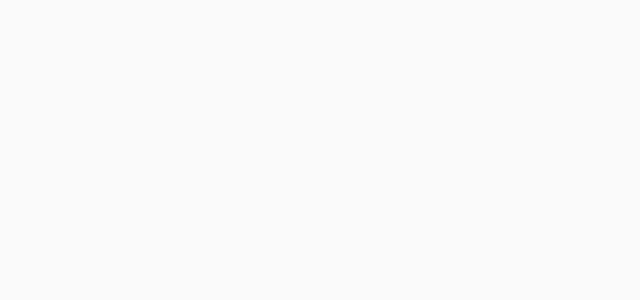
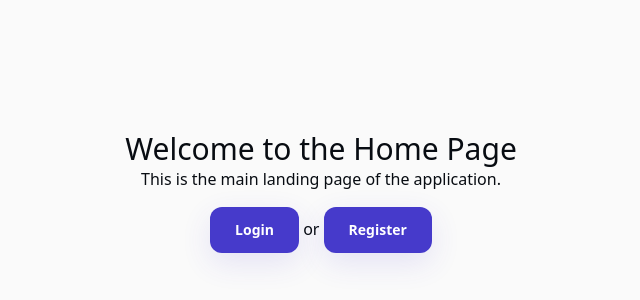
Before and after one commit to Fortunate-ak/Badge, a React app in the folder frontend/: page / in a window 1280 px wide. Before the commit this address had no page. Shown: the part 208-508 px from the top of the page, without its empty margins (319-959 px from the left). Built offline with nearby package versions, Linux system fonts and the light colour scheme; no server answers; the HTML template or start-up script is replaced by a standard one; a web font is replaced by a local one.

Commit message:
feat: add HomePage component and update routing in App; fix navigation in Login; enhance Dashboard layout

```diff
--- a/frontend/src/App.tsx
+++ b/frontend/src/App.tsx
@@ -4,18 +4,18 @@ import { Route, Routes } from 'react-router'
 import ApplicantRoutes from './pages/applicant'
 import OpportunityRoutes from './pages/opportunity'
 import AuthRoutes from './pages/auth'
+import HomePage from './pages/home'
 
 
 function App() {
 
   return (
       <Routes>
-        {/*<Route path="/" element={<Myapp />} />*/}
+        <Route path="/" element={<HomePage />} />
         <Route element={<DashboardLayout />}>
-        {ApplicantRoutes()}
-        {OpportunityRoutes()}
-      </Route>
-
+          {ApplicantRoutes()}
+          {OpportunityRoutes()}
+        </Route>
       {AuthRoutes()}
 
     </Routes>
--- a/frontend/src/pages/auth/login.tsx
+++ b/frontend/src/pages/auth/login.tsx
@@ -17,7 +17,7 @@ export default function Login() {
         try {
             await LoginUser(values.email, values.password);
             // Handle successful login (e.g., redirect or show a success message)
-            // navigate("/");
+            navigate("/");
         } catch (error) {
             setError((error as Error).message);
         }
--- a/frontend/src/pages/home.tsx
+++ b/frontend/src/pages/home.tsx
@@ -0,0 +1,24 @@
+import React from "react";
+import { GetCurrentUser } from "../utils/auth"
+import type { User } from "../types";
+import { Link } from "react-router";
+
+
+
+export default function HomePage() {
+    const [currentUser, setCurrentUser] = React.useState<User | null>(null);
+    React.useEffect(() => {
+    GetCurrentUser().then(user => setCurrentUser(user));
+    }, [])
+  return (
+    <div className="flex flex-col items-center justify-center w-full h-full">
+      <h1 className="text-3xl">Welcome to the Home Page {currentUser?.first_name} {currentUser?.last_name}</h1>
+        <p>This is the main landing page of the application.</p>
+        {
+            currentUser ? <span></span> : <span className="mt-4">
+                <Link to="/auth" className="tw-button"> Login</Link> or <Link className="tw-button" to="/auth/register"> Register</Link>
+            </span>
+        }
+    </div>
+  )
+}
--- a/frontend/src/ui/layouts/dashboard.tsx
+++ b/frontend/src/ui/layouts/dashboard.tsx
@@ -61,7 +61,7 @@ function NavItem({ title, icon, path = "" }: { title: string, icon: string, path
 
     return <Link to={path} style={{
             fontVariationSettings: `'FILL' ${path == location.pathname ? 1 : 0}`
-        }} className={"py-1 px-2 rounded-md mso text-xl text-center gap-1 items-center cursor-pointer transition-colors text-foreground hover:bg-border/50"}>
+        }} className={"py-1 px-2 rounded-md mso text-xl text-center gap-1 items-center cursor-pointer transition-all text-foreground hover:bg-border/50"}>
         {icon}
     </Link>
 }
@@ -70,11 +70,9 @@ function NavItem({ title, icon, path = "" }: { title: string, icon: string, path
 
 function ProfileButton() {
     const { user } = useAuth()
-    return <div className='overflow-x-clip w-full flex items-center justify-center'>
-        <button className='flex flex-row w-fit text-left gap-2'>
-            <div className='tw-button rounded-full size-8 text-lg flex items-center justify-center'>
+    return <div title={user?.first_name + " " + user?.last_name} className='overflow-x-clip w-full flex items-center justify-center'>
+            <div className='rounded-full size-8 text-sm flex items-center justify-center p-2 bg-secondary text-foreground border border-border'>
                 {user?.first_name[0]}
             </div>
-        </button>
     </div>
 }
```
